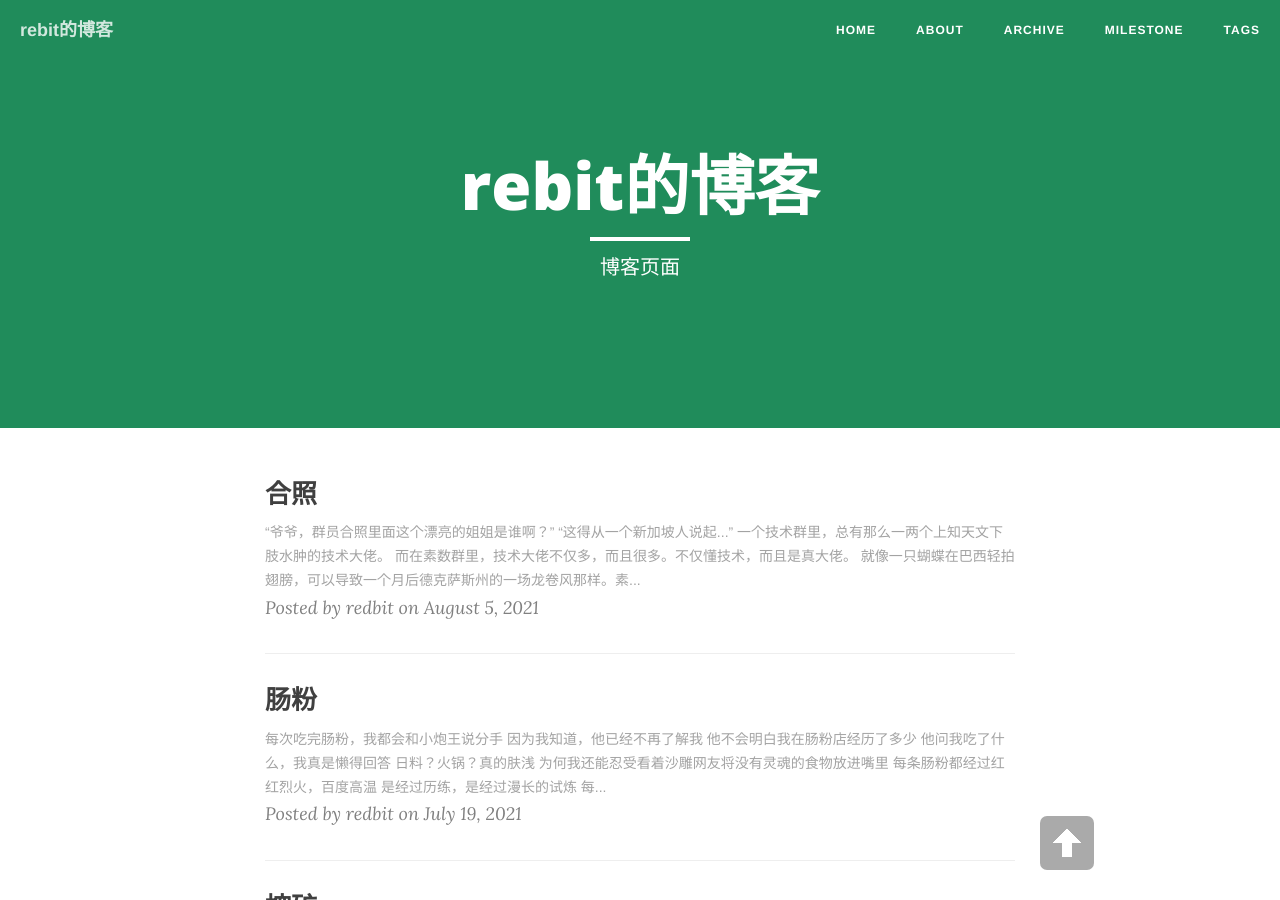
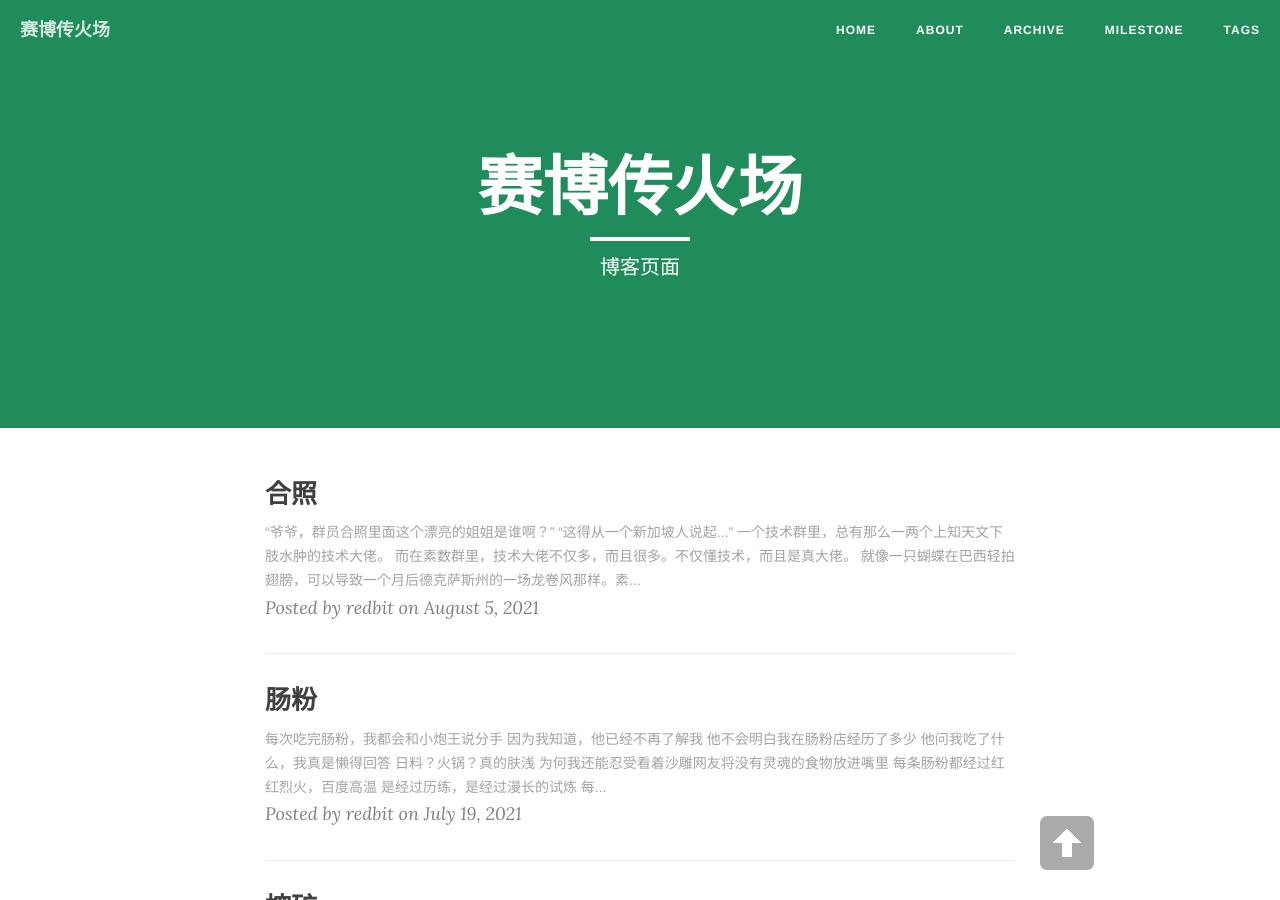
Before and after one commit to redbitBo/redbitBo.github.io, a Jekyll site: the page built from index.html, in a window 1280 px wide and 900 px high. Built offline with Jekyll 4.4.1, drawn with Linux system fonts in a browser that asks for light colours; nearby versions of some CDN libraries; the list of posts is cut into pages by our own code.

Commit message:
Update _config.yml

```diff
--- a/_config.yml
+++ b/_config.yml
@@ -1,5 +1,5 @@
 # Site settings
-title: rebit的博客 # 你的博客名字，可以定义修订
+title: 赛博传火场 # 你的博客名字，可以定义修订
 header-img: "img/green.jpg"
 tagline: "cn"
 description: "摸鱼的成果"  # 一句话描述你的博客
```
